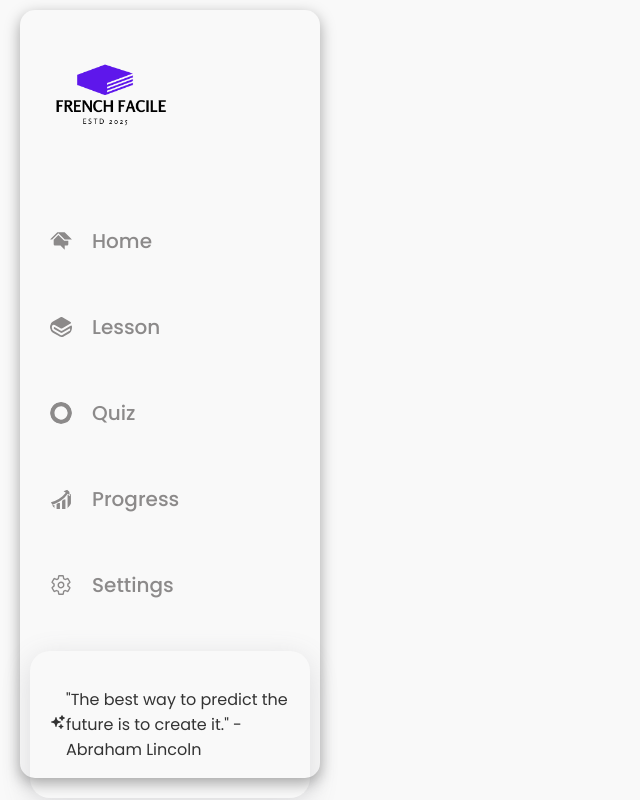
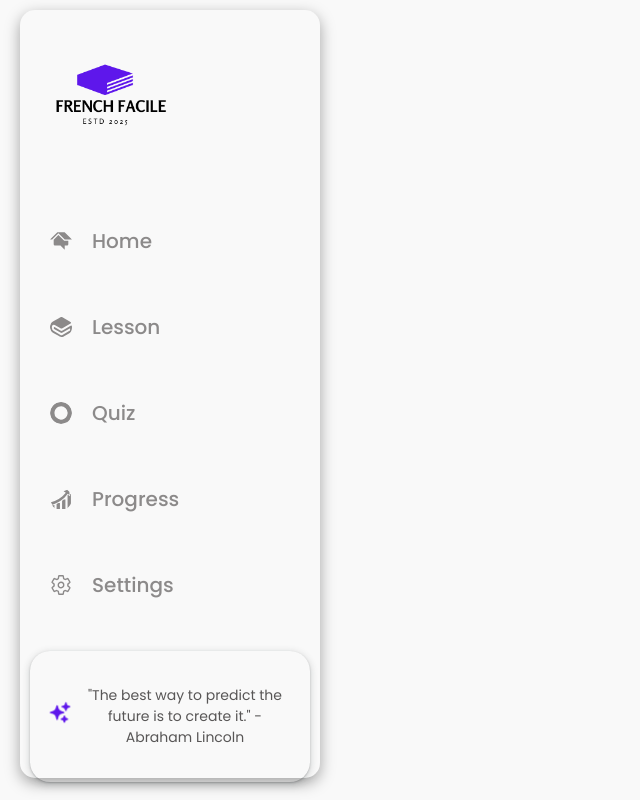
Before and after one commit to negarprh/Franch-Facile, a React (Vite) app in the folder frontend/: page / in a window 1280 px wide. Shown: the whole page, without its empty margins (0-640 px from the left). Built offline with nearby package versions, Linux system fonts and the light colour scheme; a web font is replaced by a local one.

Commit message:
sparkle animation added next to quote

```diff
--- a/frontend/src/componentMain/Sidebar/Sidebar.css
+++ b/frontend/src/componentMain/Sidebar/Sidebar.css
@@ -79,7 +79,7 @@
 
             /* Hover Effect */
             &:hover {
-                box-shadow: rgba(100, 100, 111, 0.2) 0px 7px 29px 0px;
+                box-shadow: rgba(60, 64, 67, 0.3) 0px 1px 2px 0px, rgba(60, 64, 67, 0.15) 0px 2px 6px 2px;
                 /* Optional hover effect for li */
 
             }
@@ -123,6 +123,37 @@
     justify-content: center;
     align-items: center;
     margin: 10px auto;
-    box-shadow: rgba(100, 100, 111, 0.2) 0px 7px 29px 0px;
+    box-shadow: rgba(60, 64, 67, 0.3) 0px 1px 2px 0px, rgba(60, 64, 67, 0.15) 0px 2px 6px 2px;
+
+    >p {
+        text-align: center;
+        font-size: 14px;
+        color: rgb(88, 86, 86);
+    }
+
+    >.quote-icon {
+        font-size: 20px;
+        margin-right: 10px;
+        color: #5E17EB;
+        animation: spin 3s infinite linear;
+    }
 
 }
+
+@keyframes spin {
+    0% {
+        transform: scale(1);
+
+    }
+
+    50% {
+        transform: scale(1.5);
+
+    }
+
+    100% {
+        transform: scale(1);
+
+    }
+
+}
```
